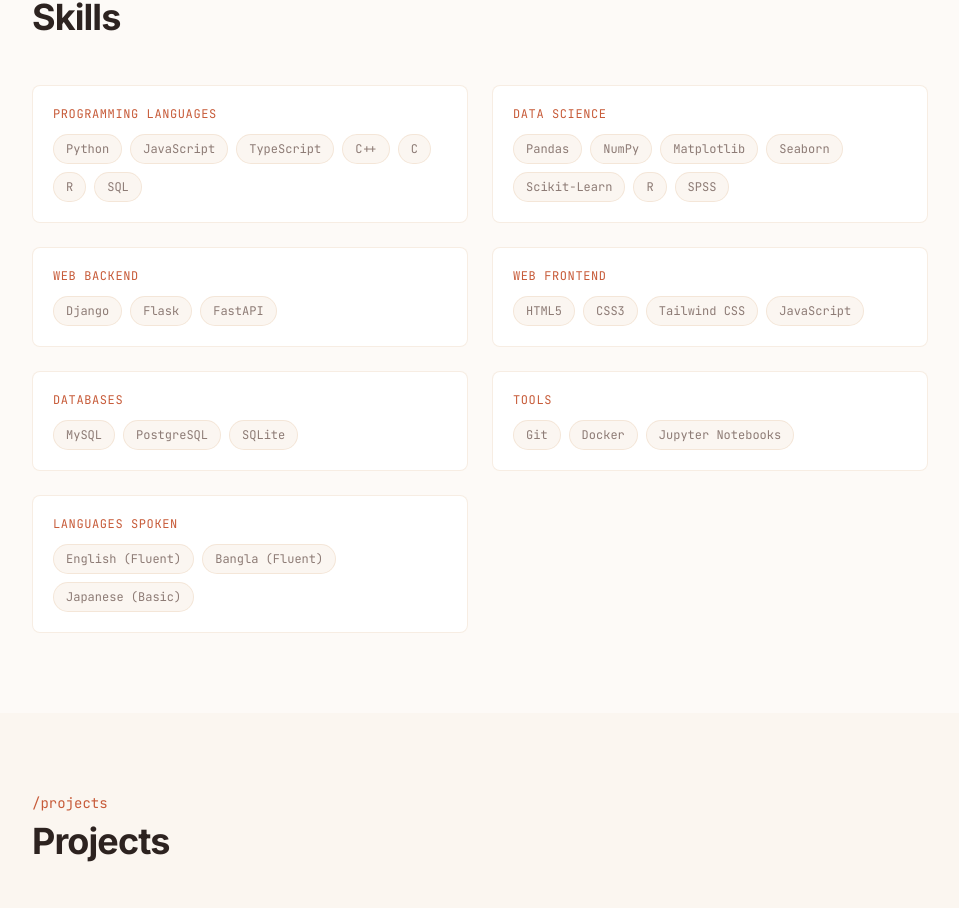
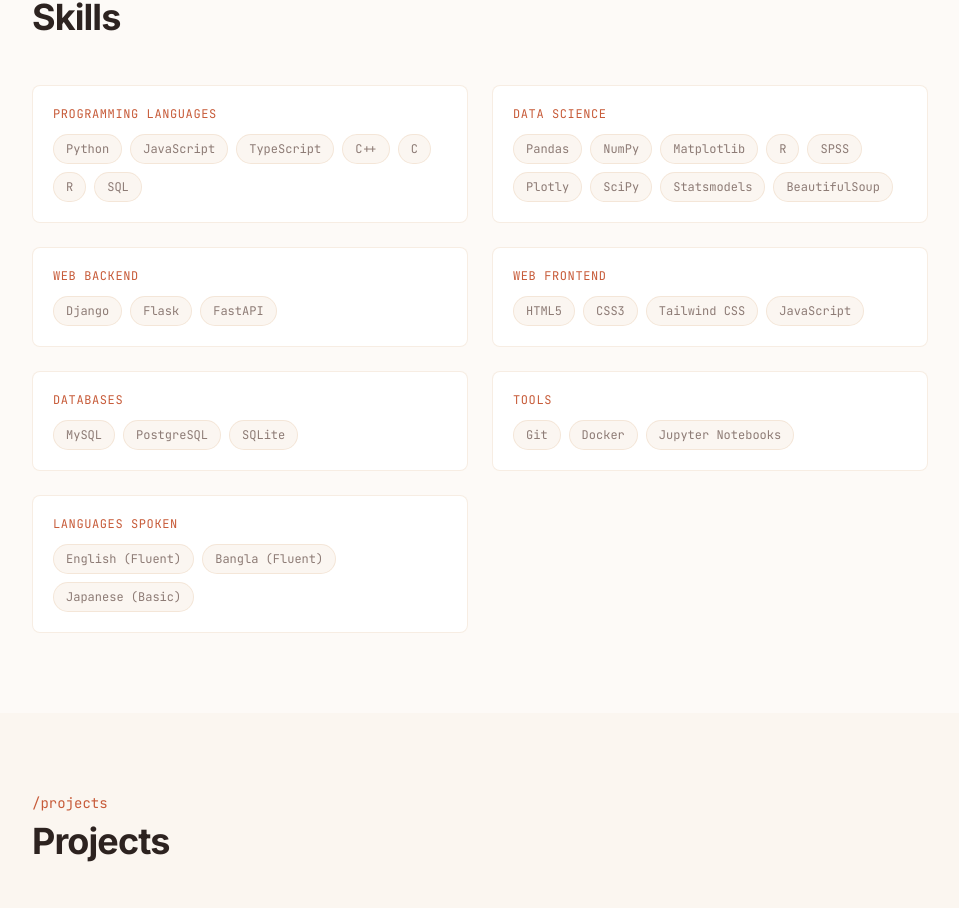
Before and after one commit to NajmosSalahin/Portfolio, a React (Vite) app: page / in a window 1280 px wide. Shown: the part 2728-3636 px from the top of the page, without its empty margins (160-1119 px from the left). Built offline with nearby package versions, Linux system fonts and the light colour scheme.

Commit message:
Update data science skills: remove Seaborn/Scikit-Learn, add Plotly/SciPy/Statsmodels/BeautifulSoup

```diff
--- a/src/data/portfolio.js
+++ b/src/data/portfolio.js
@@ -45,7 +45,7 @@ export const experience = [
 
 export const skills = {
   "Programming Languages": ["Python", "JavaScript", "TypeScript", "C++", "C", "R", "SQL"],
-  "Data Science": ["Pandas", "NumPy", "Matplotlib", "Seaborn", "Scikit-Learn", "R", "SPSS"],
+  "Data Science": ["Pandas", "NumPy", "Matplotlib", "R", "SPSS", "Plotly", "SciPy", "Statsmodels", "BeautifulSoup"],
   "Web Backend": ["Django", "Flask", "FastAPI"],
   "Web Frontend": ["HTML5", "CSS3", "Tailwind CSS", "JavaScript"],
   Databases: ["MySQL", "PostgreSQL", "SQLite"],
```
